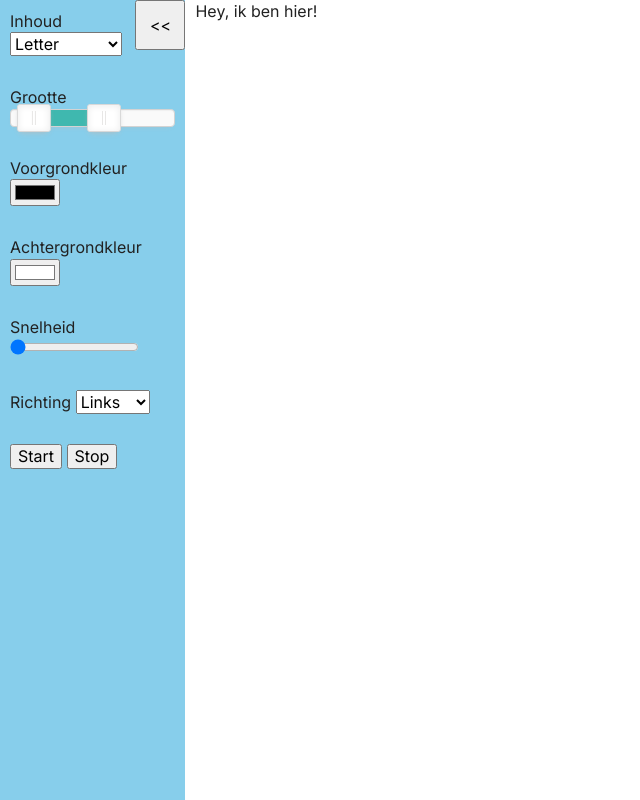
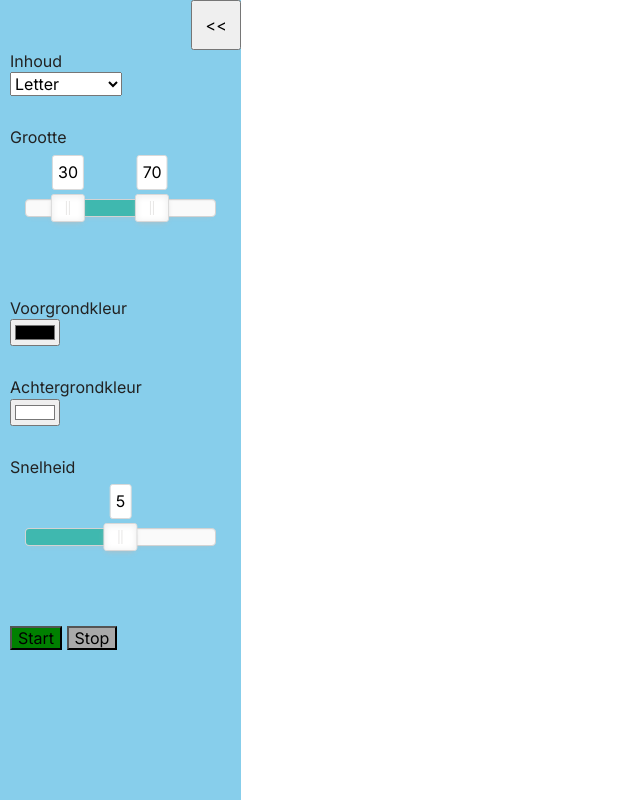
Before and after one commit to wimsymons/bioptic, a plain HTML site: page index.html in a window 1280 px wide. Shown: the whole page, without its empty margins (0-640 px from the left). Drawn offline with Linux system fonts and the light colour scheme.

Commit message:
Implemented Start/Stop and Speed, hide 'richting' Fixed UI of sliders

```diff
--- a/css/main.css
+++ b/css/main.css
@@ -102,6 +102,7 @@ body {
 
 section#sidebar {
   background-color: skyblue;
+  width: 300px;
 }
 
 section#sidebar.sidebar-closed {
@@ -125,15 +126,40 @@ input#openclose {
   height: 50px
 }
 
+input#start {
+  background-color: green;
+}
+
+input#start.started {
+  background-color: darkgrey;
+}
+
+input#stop {
+  background-color: red;
+}
+
+input#stop.stopped {
+  background-color: darkgrey;
+}
+
 div.form-group {
   margin-bottom: 10px;
   padding: 10px;
+}
+
+div.form-group label {
+  clear: both;
+  display: block;
 }
 
 div#element {
   position: relative;
   top: 0px;
   left: 0px;
+}
+
+div.noUi-target {
+  margin: 50px 15px;
 }
 
 /* ==========================================================================
--- a/index.html
+++ b/index.html
@@ -45,9 +45,9 @@
     </div>
     <div class="form-group">
       <label for="snelheid">Snelheid</label>
-      <input type="range" id="snelheid" min="0" max="60" step="5" value="0">
+      <div id="snelheid"></div>
     </div>
-    <div class="form-group">
+    <div class="form-group hidden">
       <label for="richting">Richting</label>
       <select id="richting">
         <option value="L">Links</option>
@@ -59,13 +59,13 @@
     </div>
     <div class="form-group">
       <input type="button" id="start" value="Start">
-      <input type="button" id="stop" value="Stop">
+      <input type="button" id="stop" value="Stop" class="stopped">
     </div>
   </form>
 </section>
 
 <section id="playground">
-  <div id="element">Hey, ik ben hier!</div>
+  <div id="element"></div>
 </section>
 
 <script src="js/vendor/modernizr-3.11.2.min.js"></script>
--- a/js/main.js
+++ b/js/main.js
@@ -1,31 +1,81 @@
 // constants
 const alphabet = 'ABCDEFGHIJKLMNROPQRSTUVWXYZabcdefghijklmnropqrstuvwxyz0123456789';
+const defaultSpeed = 5;
+const maxSpeed = 20;
+const speedMultiplier = 100;
 
 // variables
-var fontSizeRange = [20, 50];
-var speed = 0;
+var intervalId;
+var fontSizeRange = [30, 70];
+var speed = defaultSpeed;
 var textColor = "#000000";
 var elemType = 'A';
 var slideDirection = 'L';
 
-// on load: grootte slider
+// on load: grootte + snelheid slider
 document.addEventListener('DOMContentLoaded', function () {
-  var slider = document.getElementById('grootte');
-  noUiSlider.create(slider, {
+  var fontSizeSlider = document.getElementById('grootte');
+  noUiSlider.create(fontSizeSlider, {
     start: fontSizeRange,
     connect: true,
     range: {
       'min': 10,
-      'max': 80
+      'max': 100
     },
-    step: 5
+    step: 5,
+    format: {
+      from: function (value) {
+        return Number(parseInt(value));
+      },
+      to: function (value) {
+        return parseInt(value).toString();
+      }
+    },
+    tooltips: [true, true]
   });
-  // grootte
-  slider.noUiSlider.on('change', function (values) {
+  fontSizeSlider.noUiSlider.on('change', function (values) {
     fontSizeRange = [parseInt(values[0]), parseInt(values[1])];
     console.log("New font size range", fontSizeRange);
     changeElement();
   });
+
+  var speedSlider = document.getElementById('snelheid');
+  noUiSlider.create(speedSlider, {
+    start: defaultSpeed,
+    connect: 'lower',
+    range: {
+      'min': 0,
+      'max': 10
+    },
+    step: 1,
+    format: {
+      from: function (value) {
+        return Number(parseInt(value));
+      },
+      to: function (value) {
+        return parseInt(value).toString();
+      }
+    },
+    tooltips: true
+  });
+  speedSlider.noUiSlider.on('change', function (values) {
+    speed = [parseInt(values[0])];
+    if (intervalId) {
+      clearInterval(intervalId);
+      intervalId = null;
+    }
+    var milliseconds = (maxSpeed - speed) * speedMultiplier;
+    console.log("Speed", speed, ",", milliseconds, "ms");
+    if (speed > 0) {
+      intervalId = setInterval(changeElement, milliseconds);
+      document.getElementById('start').classList.add("started");
+      document.getElementById('stop').classList.remove("stopped");
+    } else {
+      document.getElementById('start').classList.remove("started");
+      document.getElementById('stop').classList.add("stopped");
+    }
+  });
+
 });
 
 // sidebar open-close
@@ -49,11 +99,6 @@ document.getElementById('achtergrond').addEventListener('change', function () {
   document.getElementById('playground').style = 'background-color:' + document.getElementById('achtergrond').value;
 });
 
-// snelheid
-document.getElementById('snelheid').addEventListener('change', function () {
-  speed = document.getElementById('snelheid').value;
-});
-
 // richting: L(eft), R(ight), D(own), U(p), A(ll)
 document.getElementById('richting').addEventListener('change', function () {
   slideDirection = document.getElementById('richting').value;
@@ -61,14 +106,26 @@ document.getElementById('richting').addEventListener('change', function () {
 
 // start
 document.getElementById('start').addEventListener('click', function () {
-  // TODO start animation
-  // temporary
-  changeElement();
+  if (speed > 0) {
+    document.getElementById('start').classList.add("started");
+    document.getElementById('stop').classList.remove("stopped");
+  }
+  if (!intervalId && speed > 0) {
+    var milliseconds = (maxSpeed - speed) * speedMultiplier;
+    console.log("Speed", speed, ",", milliseconds, "ms");
+    intervalId = setInterval(changeElement, milliseconds);
+  } else {
+    // show once
+    changeElement();
+  }
 });
 
 // stop
 document.getElementById('stop').addEventListener('click', function () {
-  // TODO stop animation
+  document.getElementById('start').classList.remove("started");
+  document.getElementById('stop').classList.add("stopped");
+  clearInterval(intervalId);
+  intervalId = null;
 });
 
 function changeElement() {
```
